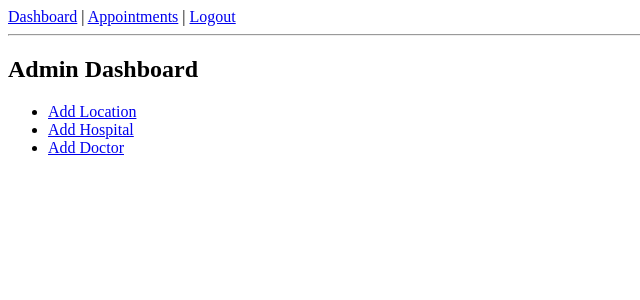
After one commit to kmdikshitha/hospital_booking, a Flask app: page /admin/dashboard in a window 1280 px wide. The commit adds this page. Shown: the top 300 px of the page, without its empty margins (0-640 px from the left). Run offline with Flask 3, Linux system fonts and the light colour scheme; a user stored in the database is signed in; tables that the repository leaves empty hold one stand-in row (values such as "Sample post").

```diff
--- a/app/__init__.py
+++ b/app/__init__.py
@@ -2,6 +2,7 @@ from flask import Flask
 from app.models import db
 from flask_login import LoginManager
 from flask_migrate import Migrate
+import logging
 
 login_manager = LoginManager()
 migrate = Migrate()
@@ -9,6 +10,9 @@ migrate = Migrate()
 def create_app():
     app = Flask(__name__)
     app.config.from_object('config.Config')
+
+    # Setup logging
+    logging.basicConfig(level=logging.INFO)  # You can set this to DEBUG for more verbose logging
 
     db.init_app(app)
     migrate.init_app(app, db)
--- a/app/routes/main_routes.py
+++ b/app/routes/main_routes.py
@@ -1,7 +1,10 @@
 from flask import Blueprint, render_template, redirect, request, url_for, flash, session
 from flask_login import login_user, logout_user, login_required, current_user
-from app.models import db, User, Hospital, Doctor, Appointment
+from app.models import db, User, Hospital, Doctor, Appointment, Location
+from sqlalchemy.orm import joinedload
 from werkzeug.security import generate_password_hash, check_password_hash
+from flask import current_app
+from sqlalchemy.dialects import postgresql
 
 main = Blueprint('main', __name__)
 
@@ -23,17 +26,37 @@ def register():
     return render_template('register.html')
 
 # Login
+# @main.route('/login', methods=['GET', 'POST'])
+# def login():
+#     if request.method == 'POST':
+#         username = request.form['username']
+#         password = request.form['password']
+#         user = User.query.filter_by(username=username).first()
+#         if user and check_password_hash(user.password, password):
+#             login_user(user)
+#             return redirect(url_for('main.dashboard'))
+#         flash('Invalid credentials')
+#     return render_template('login.html')
+
 @main.route('/login', methods=['GET', 'POST'])
 def login():
     if request.method == 'POST':
         username = request.form['username']
         password = request.form['password']
         user = User.query.filter_by(username=username).first()
+
         if user and check_password_hash(user.password, password):
             login_user(user)
-            return redirect(url_for('main.dashboard'))
+
+            # Redirect based on user role
+            if user.role == 'admin':
+                return redirect(url_for('main.admin_dashboard'))
+            else:
+                return redirect(url_for('main.dashboard'))
+
         flash('Invalid credentials')
     return render_template('login.html')
+
 
 # Logout
 @main.route('/logout')
@@ -43,15 +66,37 @@ def logout():
     return redirect(url_for('main.login'))
 
 # Dashboard
+# @main.route('/dashboard')
+# @login_required
+# def dashboard():
+#     query = request.args.get('location')
+#     if query:
+#         hospitals = Hospital.query.join(Location).filter(Location.region.ilike(f'%{query}%')).all()
+#     else:
+#         hospitals = Hospital.query.options(joinedload(Hospital.location)).all()
+#     return render_template('dashboard.html', hospitals=hospitals)
+
 @main.route('/dashboard')
 @login_required
 def dashboard():
     query = request.args.get('location')
+
+    current_app.logger.info(f"Location query received: {query}")
+
     if query:
-        hospitals = Hospital.query.filter(Hospital.location.ilike(f'%{query}%')).all()
+        current_app.logger.info(f"Fetching hospitals for location: {query}")
+        hospitals = Hospital.query.join(Location).filter(Location.region.ilike(f'%{query}%')).all()
+        current_app.logger.info(f"Found {len(hospitals)} hospitals for location: {query}")
     else:
-        hospitals = Hospital.query.all()
+        current_app.logger.info("No location query provided, fetching all hospitals.")
+        hospitals = Hospital.query.options(joinedload(Hospital.location)).all()
+        current_app.logger.info(f"Found {len(hospitals)} hospitals in total.")
+
+    # Log the SQL query to understand what's being executed
+    current_app.logger.info(f"SQL Query: {str(hospitals)}")
+
     return render_template('dashboard.html', hospitals=hospitals)
+
 
 # Hospital -> Doctors
 @main.route('/hospitals/<int:id>')
@@ -97,3 +142,78 @@ def delete_appointment(id):
     db.session.delete(appt)
     db.session.commit()
     return redirect(url_for('main.view_appointments'))
+
+
+# Admin Dashboard - View Admin Actions
+@main.route('/admin/dashboard')
+@login_required
+def admin_dashboard():
+    if current_user.role != 'admin':
+        flash('You do not have permission to access this page.')
+        return redirect(url_for('main.dashboard'))
+
+    return render_template('admin_dashboard.html')
+
+
+# Admin - Add Region (Location)
+@main.route('/admin/add_location', methods=['GET', 'POST'])
+@login_required
+def add_location():
+    if current_user.role != 'admin':
+        flash('You do not have permission to access this page.')
+        return redirect(url_for('main.dashboard'))
+
+    if request.method == 'POST':
+        region = request.form['region']
+        location = Location(region=region)
+        db.session.add(location)
+        db.session.commit()
+        flash(f"Location '{region}' added successfully!")
+        return redirect(url_for('main.admin_dashboard'))
+
+    return render_template('add_location.html')
+
+
+# Admin - Add Hospital
+@main.route('/admin/add_hospital', methods=['GET', 'POST'])
+@login_required
+def add_hospital():
+    if current_user.role != 'admin':
+        flash('You do not have permission to access this page.')
+        return redirect(url_for('main.dashboard'))
+
+    locations = Location.query.all()
+
+    if request.method == 'POST':
+        name = request.form['name']
+        location_id = request.form['location_id']
+        hospital = Hospital(name=name, location_id=location_id)
+        db.session.add(hospital)
+        db.session.commit()
+        flash(f"Hospital '{name}' added successfully!")
+        return redirect(url_for('main.admin_dashboard'))
+
+    return render_template('add_hospital.html', locations=locations)
+
+
+# Admin - Add Doctor
+@main.route('/admin/add_doctor', methods=['GET', 'POST'])
+@login_required
+def add_doctor():
+    if current_user.role != 'admin':
+        flash('You do not have permission to access this page.')
+        return redirect(url_for('main.dashboard'))
+
+    hospitals = Hospital.query.all()
+
+    if request.method == 'POST':
+        name = request.form['name']
+        specialization = request.form['specialization']
+        hospital_id = request.form['hospital_id']
+        doctor = Doctor(name=name, specialization=specialization, hospital_id=hospital_id)
+        db.session.add(doctor)
+        db.session.commit()
+        flash(f"Doctor '{name}' added successfully!")
+        return redirect(url_for('main.admin_dashboard'))
+
+    return render_template('add_doctor.html', hospitals=hospitals)
--- /dev/null
+++ b/app/templates/admin_dashboard.html
@@ -0,0 +1,9 @@
+{% extends "base.html" %}
+{% block content %}
+<h2>Admin Dashboard</h2>
+<ul>
+    <li><a href="{{ url_for('main.add_location') }}">Add Location</a></li>
+    <li><a href="{{ url_for('main.add_hospital') }}">Add Hospital</a></li>
+    <li><a href="{{ url_for('main.add_doctor') }}">Add Doctor</a></li>
+</ul>
+{% endblock %}
--- a/schema/doctors.csv
+++ b/schema/doctors.csv
@@ -1,4 +1,4 @@
-id,name,specialty,hospital_id
+id,name,specialization,hospital_id
 1,Dr. Alice Smith,Cardiologist,1
 2,Dr. Bob Johnson,Dermatologist,2
 3,Dr. Clara Lee,Pediatrician,1
--- a/schema/users.csv
+++ b/schema/users.csv
@@ -1,3 +1,3 @@
-id,name,password_hash,role
+id,name,password,role
 1,john_doe,$2b$12$abcdehashedpass123,user
-2,admin_user,$2b$12$adminpasshashxyz,admin
+2,admin,admin,admin
```
Also changed, not shown: app/data_loader.py (+17 -6 lines), app/models.py (+6 -2 lines), app/templates/add_doctor.html (added, +15 -0 lines), app/templates/add_hospital.html (added, +14 -0 lines), app/templates/add_location.html (added, +8 -0 lines), app/templates/dashboard.html (+14 -6 lines).
